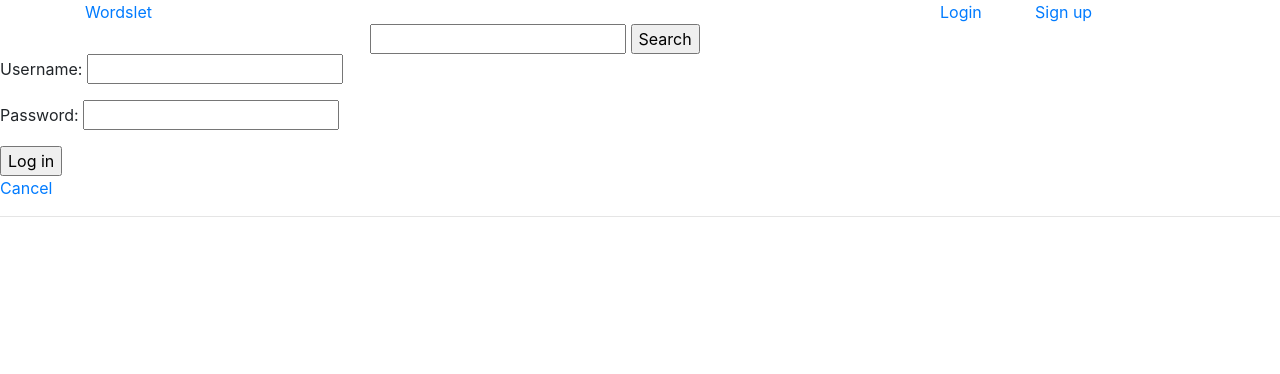
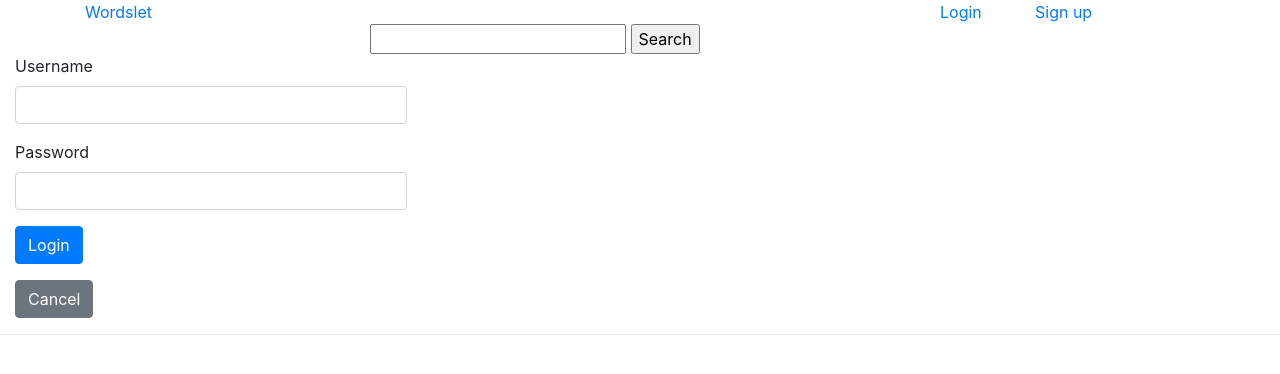
Before and after one commit to seirepo/tietokantasovellus-kesa-2022, a Flask app: page /login in a window 1280 px wide. Shown: the top 374 px of the page. Run offline with Flask 2, Linux system fonts and the light colour scheme; some libraries are stand-ins or nearby versions.

Commit message:
Edit login ui

```diff
--- a/templates/login.html
+++ b/templates/login.html
@@ -2,13 +2,25 @@
 {% block title %}Login{% endblock %}
 {% block header %}Login{% endblock %}
 {% block content %}
-<form action="/login" method="POST">
-    <p>Username:
-    <input type="text" name="username"></p>
-    <p>Password:
-    <input type="password" name="password"></p>
-    <input type="submit" value="Log in">
-    <br>
-    <a href="/">Cancel</a>
-</form>
+
+<div class="row">
+    <div class="col-8">
+        <form action="/login" method="POST">
+            <div class="form-group col-6">
+                <label for="inputUsername">Username</label>
+                <input type="text" class="form-control" id="inputUsername" name="username">
+            </div>
+            <div class="form-group col-6">
+                <label for="inputPassword">Password</label>
+                <input type="password" class="form-control" id="inputPassword" name="password">
+            </div>
+                <div class="form-group col-6">
+                <button type="submit" class="btn btn-primary">Login</button>
+            </div>
+      </form>
+    <div class="col-6">
+        <a class="btn btn-secondary" href="/" role="button">Cancel</a>
+    </div>
+    </div>
+  </div>
 {% endblock %}
```
